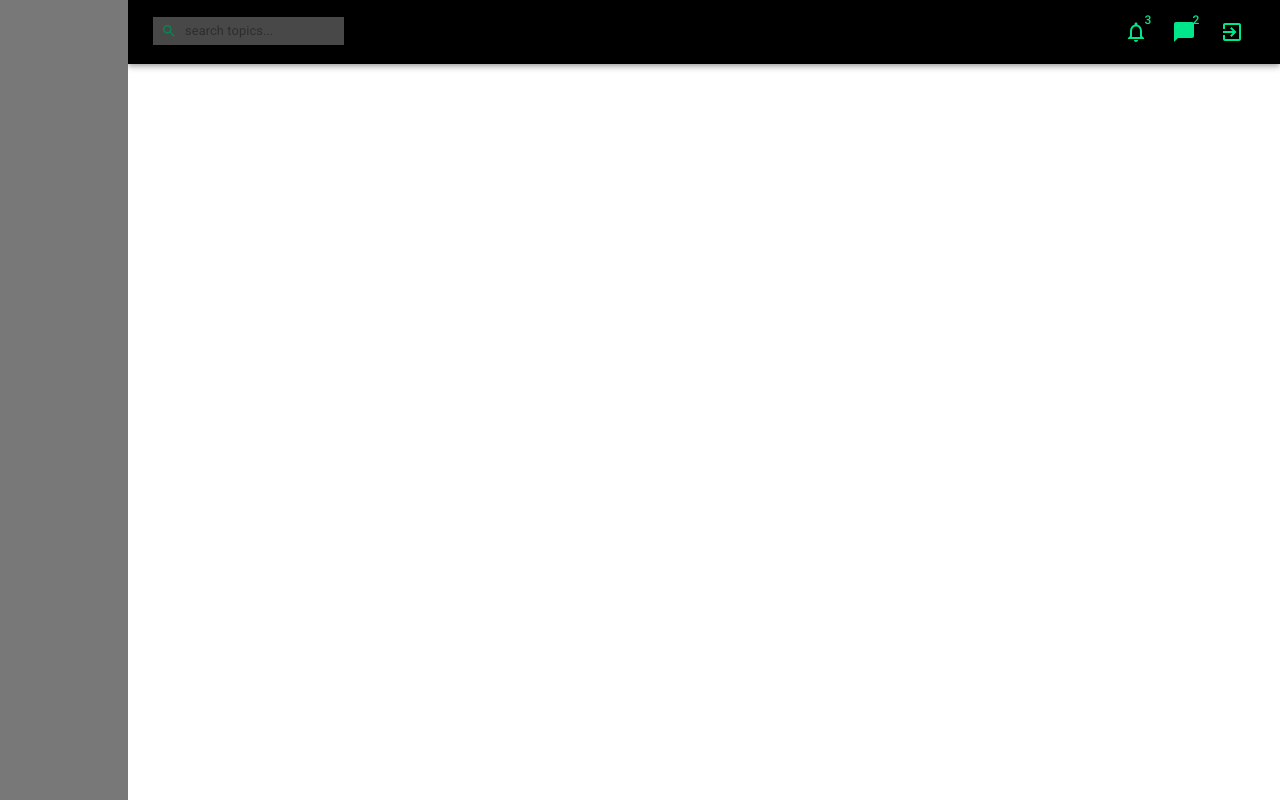
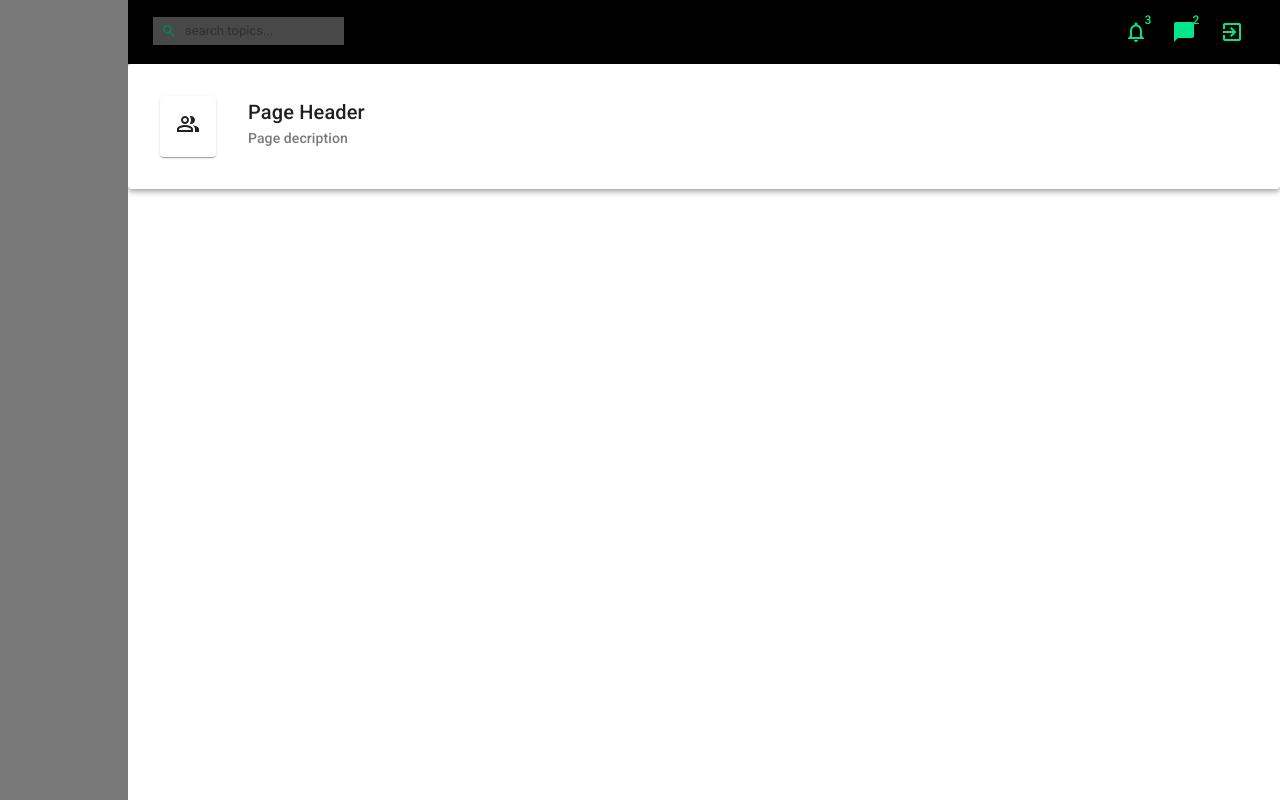
Before and after one commit to AmarnathN/material-ui-react, a React (Create React App) app: page / in a window 1280 px wide. Built offline with nearby package versions, Linux system fonts and the light colour scheme.

Commit message:
Add Page Header component

```diff
--- a/src/App/App.js
+++ b/src/App/App.js
@@ -1,6 +1,8 @@
 import { createMuiTheme, CssBaseline, makeStyles, ThemeProvider } from "@material-ui/core";
+import { PeopleAltOutlined as PeopleAltOutlinedIcon } from "@material-ui/icons";
 import React from "react";
 import Header from "../components/Header";
+import PageHeader from "../components/PageHeader";
 import Sidemenu from "../components/Sidemenu";
 import "./App.css";
 
@@ -37,6 +39,7 @@
         <Sidemenu />
         <div className={classes.appMain}>
           <Header></Header>
+          <PageHeader title="Page Header" description="Page decription" icon={<PeopleAltOutlinedIcon />} />
         </div>
         <CssBaseline></CssBaseline>
       </ThemeProvider>
--- /dev/null
+++ b/src/components/PageHeader.js
@@ -0,0 +1,46 @@
+import { Card, makeStyles, Paper, Typography } from "@material-ui/core";
+import React from "react";
+
+const useStyles = makeStyles((theme) => ({
+  root: {
+    backgroundColor: "#fdfdgf",
+  },
+  pageHeader: {
+    padding: theme.spacing(4),
+    display: "flex",
+    marginBotton: theme.spacing(2),
+  },
+  pageIcon: {
+    display: "inline-block",
+    padding: theme.spacing(2),
+    color: theme.palette.primary,
+  },
+  pageTitle: {
+    paddingLeft: theme.spacing(4),
+    "& .MuiTypography-subtitle2": {
+      opacity: "0.6",
+    },
+  },
+}));
+
+const PageHeader = (props) => {
+  const classes = useStyles();
+  const { title, description, icon } = props;
+  return (
+    <Paper elevation={4} className={classes.root}>
+      <div className={classes.pageHeader}>
+        <Card className={classes.pageIcon}>{icon}</Card>
+        <div className={classes.pageTitle}>
+          <Typography variant={"h6"} component={"div"}>
+            {title}
+          </Typography>
+          <Typography variant={"subtitle2"} component={"div"}>
+            {description}
+          </Typography>
+        </div>
+      </div>
+    </Paper>
+  );
+};
+
+export default PageHeader;
```
